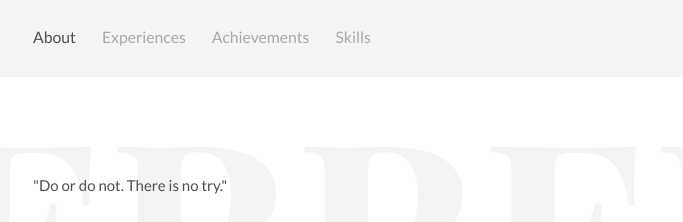
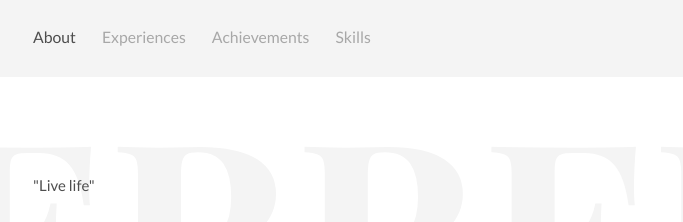
Before and after one commit to merrejon/Mar-a-Errej-n, a plain HTML site: page index.html in a window 1280 px wide. Shown: the top 222 px of the page, without its empty margins (296-979 px from the left). Drawn offline with Linux system fonts and the light colour scheme.

Commit message:
changed quote

```diff
--- a/index.html
+++ b/index.html
@@ -50,7 +50,7 @@
     <!-- Introduction -->
     <div class="intro section" id="about">
       <div class="container">
-        <p>"Do or do not. There is no try."</p>
+        <p>"Live life"</p>
         <div class="units-row units-split wrap">
           <div class="unit-20">
             <img src="img/ava.jpg" alt="Avatar">
```
